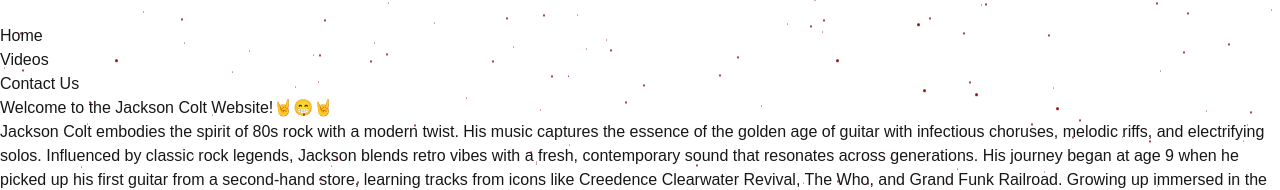
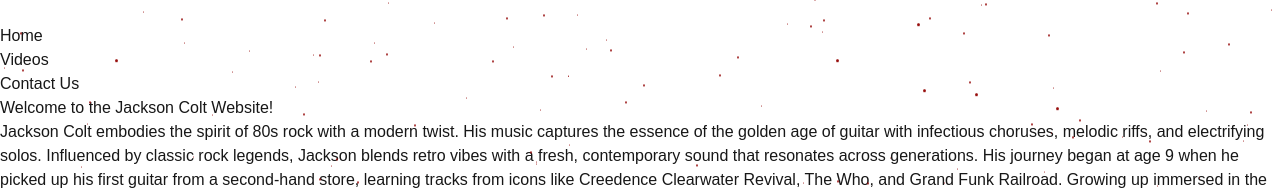
Before and after one commit to MattSafi/JacksonColtV2, a Next.js app: page / in a window 1280 px wide. Shown: the part 166-356 px from the top of the page. Built offline with nearby package versions, Linux system fonts and the light colour scheme.

Commit message:
Home Changes

```diff
--- a/src/app/components/Home.tsx
+++ b/src/app/components/Home.tsx
@@ -2,7 +2,7 @@ export default function Home() {
   return (
     <>
       <h1 className="text-4xl text-center font-bold">
-        Welcome to the Jackson Colt Website!🤘😁🤘
+        Welcome to the Jackson Colt Website!
       </h1>
       <p className="mt-4 text-center text-lg">
         Jackson Colt embodies the spirit of 80s rock with a modern twist. His
```
